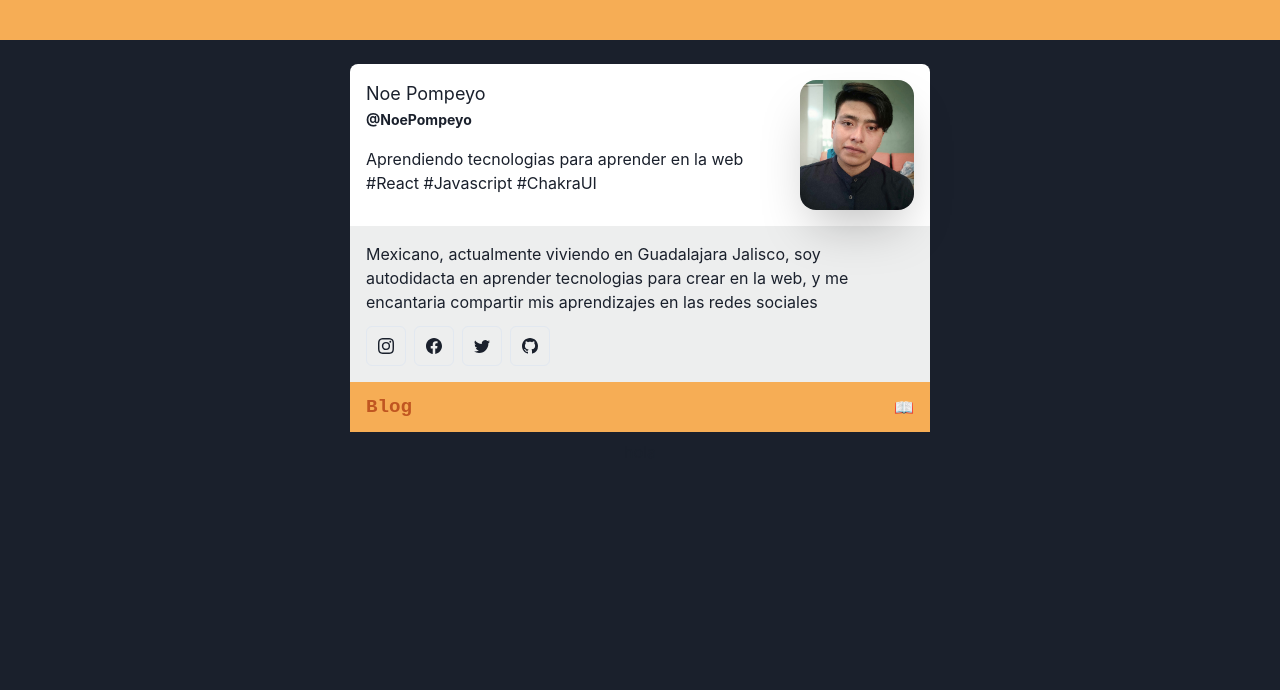
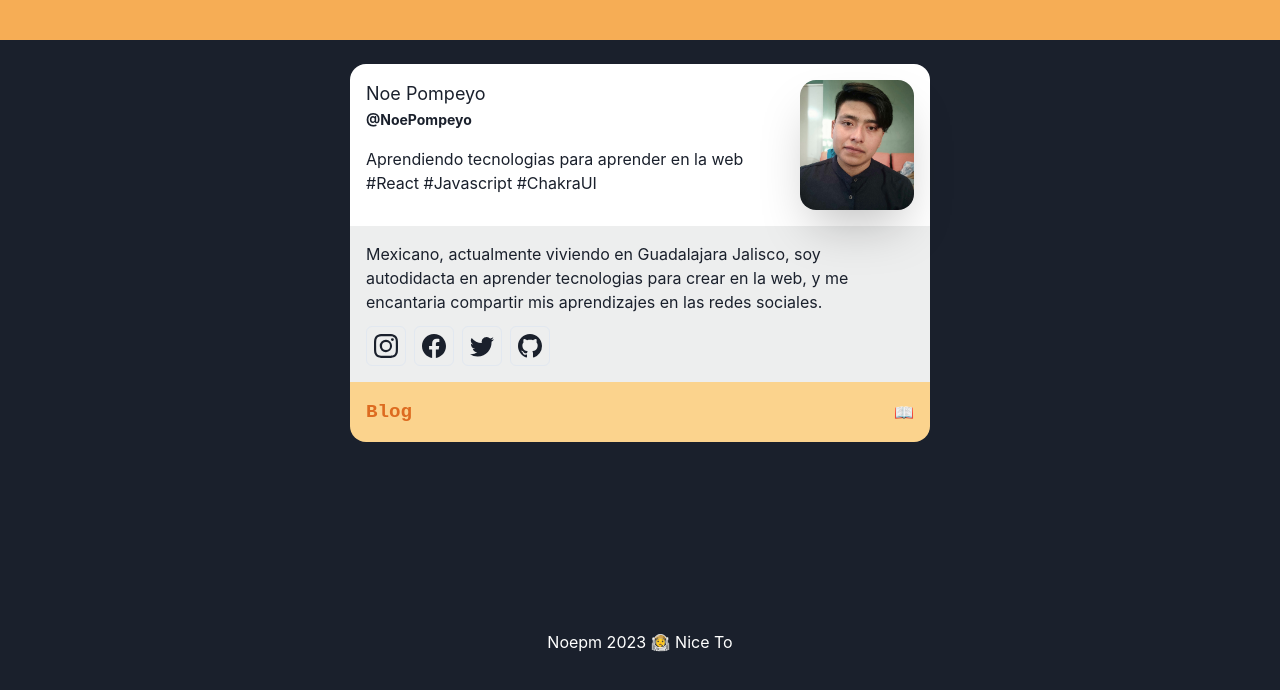
Before and after one commit to noepompeyo/noepm, a React (Vite) app: page / in a window 1280 px wide. Shown: the top 690 px of the page. Built offline with nearby package versions, Linux system fonts and the light colour scheme.

Commit message:
Traget listo

```diff
--- a/src/App.jsx
+++ b/src/App.jsx
@@ -16,7 +16,7 @@ function App() {
   </nav>
   <main>
     <Box width={["300px", "580px"]} mt={4} >
-      <Flex borderRadius="8px 8px 0 0" bg="white" p={4}>
+      <Flex borderRadius="16px 16px 0 0" bg="white" p={4}>
         <Box >
           <Box mb={4}>
         <Text fontSize="lg">Noe Pompeyo</Text>
@@ -36,17 +36,17 @@ function App() {
         />
       </Flex>
         <Box bg="whiteAlpha.900" p={4}>
-        <Text>Mexicano, actualmente viviendo en Guadalajara Jalisco, soy autodidacta en aprender tecnologias para crear en la web, y me encantaria compartir mis aprendizajes en las redes sociales</Text>
+        <Text>Mexicano, actualmente viviendo en Guadalajara Jalisco, soy autodidacta en aprender tecnologias para crear en la web, y me encantaria compartir mis aprendizajes en las redes sociales.</Text>
         <HStack mt={3}>
-          <IconButton variant="outline" icon={<BsInstagram/>}/>
-          <IconButton variant="outline" icon={<BsFacebook/>}/>
-          <IconButton variant="outline" icon={<BsTwitter/>}/>
-          <IconButton variant="outline" icon={<BsGithub/>}/>
+          <IconButton fontSize="2xl"  variant="outline" icon={<BsInstagram/>} _hover={{color:"pink.600"}}/>
+          <IconButton fontSize="2xl" variant="outline" icon={<BsFacebook/>}  _hover={{color:"cyan.500"}}/>
+          <IconButton fontSize="2xl" variant="outline" icon={<BsTwitter/>}  _hover={{color:"blue.400"}}/>
+          <IconButton fontSize="2xl" variant="outline" icon={<BsGithub/>}  _hover={{color:"gray.600"}}/>
         </HStack>
         </Box>
       <Box >
-        <Box w="100%" h="50px" bg="orange.300" display="flex" alignItems="center" px={4}>
-          <Link color="orange.600" href='noepm.vercel.app' fontSize="1.2rem" fontWeight="bold" fontFamily="monospace">Blog</Link>
+        <Box w="100%" h="60px" bg="orange.200" display="flex" alignItems="center" px={4} borderRadius="0 0 16px 16px">
+          <Link color="orange.500" href='https://noepm.vercel.app' fontSize="1.2rem" fontWeight="bold" fontFamily="monospace" _hover={{color:'orange.700'}} textDecoration="none">Blog</Link>
           <Spacer/>
           <Text>📖</Text>
         </Box>
@@ -57,7 +57,7 @@ function App() {
 
   </main>
   <footer>
-    <Box>hola </Box>
+    <Box mt={['48px', '180px']}> <Text color="white">Noepm 2023 👩‍🚀 Nice To  </Text></Box>
   </footer>
   </VStack>
   </>
```
